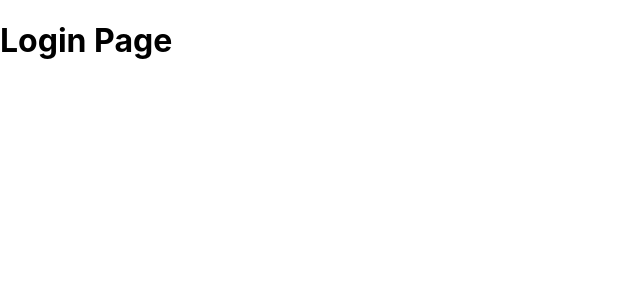
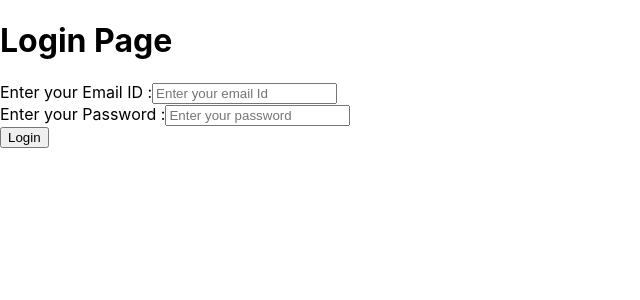
Before and after one commit to karthickvkumar/vshesh-08, a React (Create React App) app in the folder react-project/: page /login in a window 1280 px wide. Shown: the top 300 px of the page, without its empty margins (0-640 px from the left). Built offline with nearby package versions, Linux system fonts and the light colour scheme.

Commit message:
commit message

```diff
--- a/react-project/src/pages/login-page.js
+++ b/react-project/src/pages/login-page.js
@@ -1,9 +1,23 @@
 import React from "react";
 
 const LoginScreen = () => {
+
+  const getValueFromInput = (event) => {
+    console.log(event.target.value, event.target.id);
+  }
+
   return(
     <div>
       <h1>Login Page</h1>
+      <div>
+        <label>Enter your Email ID :</label>
+        <input type="text" id="emailIdField" placeholder="Enter your email Id" onChange={getValueFromInput} />
+      </div>
+      <div>
+        <label>Enter your Password :</label>
+        <input type="password" id="passwordField" placeholder="Enter your password" onChange={getValueFromInput} />
+      </div>
+      <button>Login</button>
     </div>
   )
 }
```
